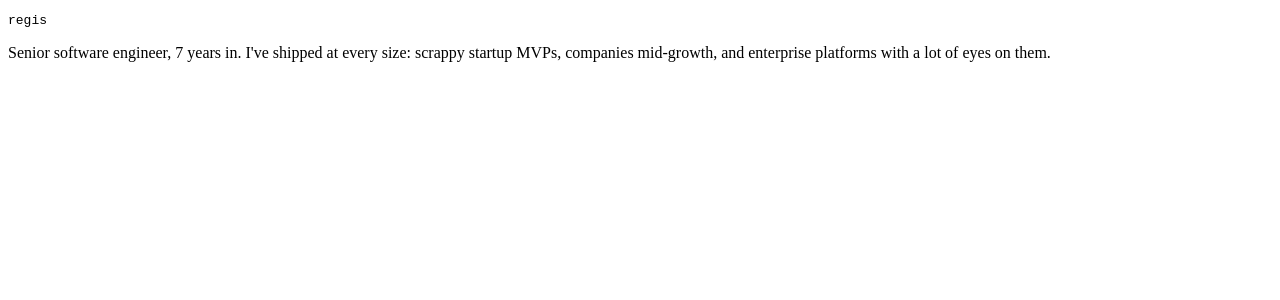
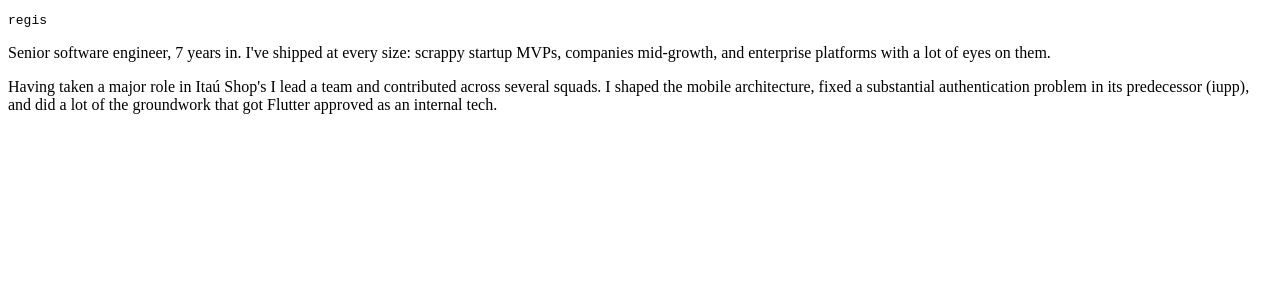
Before and after one commit to regisksc/blog, a Next.js app: page / in a window 1280 px wide. Shown: the top 300 px of the page. Built offline with nearby package versions, Linux system fonts and the light colour scheme.

Commit message:
feat: add bio paragraph two

```diff
--- a/components/sections/about.tsx
+++ b/components/sections/about.tsx
@@ -5,6 +5,7 @@
     <div>
       <AsciiBanner />
       <p>Senior software engineer, 7 years in. I've shipped at every size: scrappy startup MVPs, companies mid-growth, and enterprise platforms with a lot of eyes on them.</p>
+      <p>Having taken a major role in Itaú Shop's I lead a team and contributed across several squads. I shaped the mobile architecture, fixed a substantial authentication problem in its predecessor (iupp), and did a lot of the groundwork that got Flutter approved as an internal tech.</p>
     </div>
   )
 }
```
